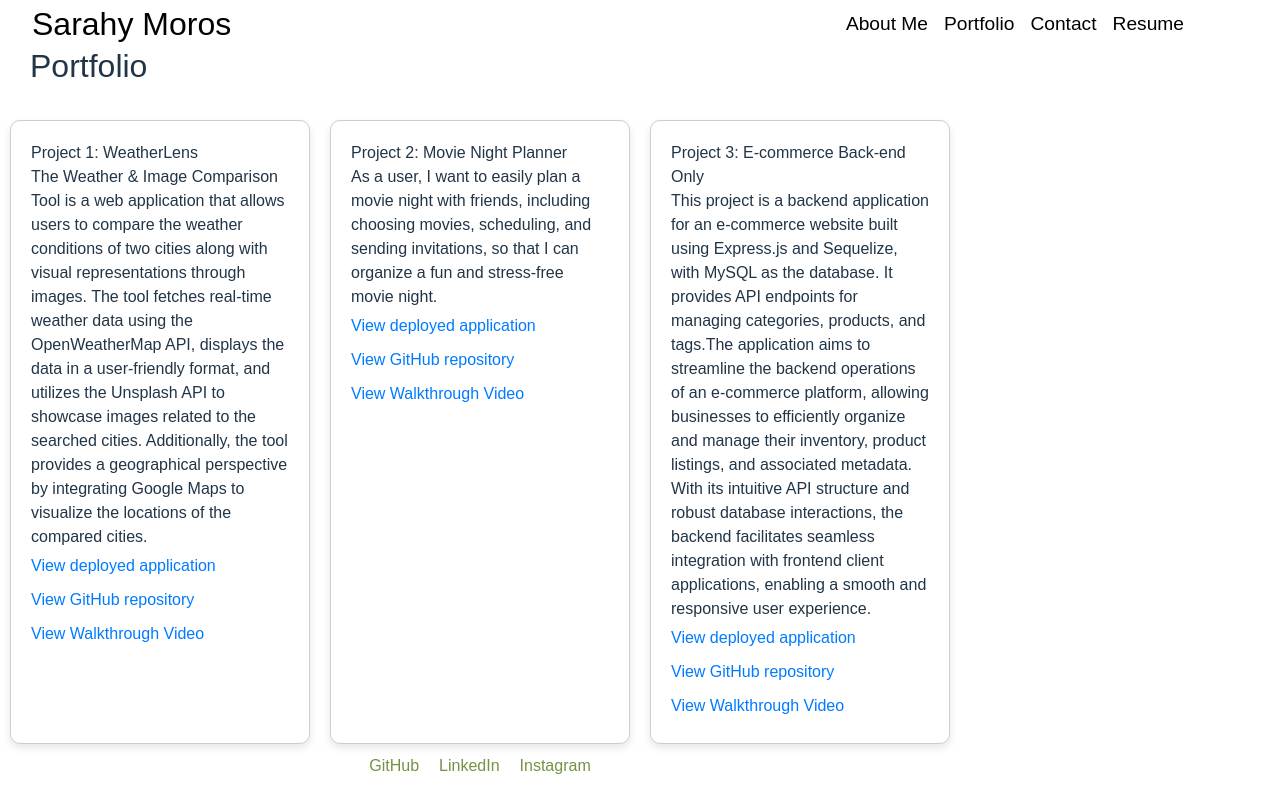
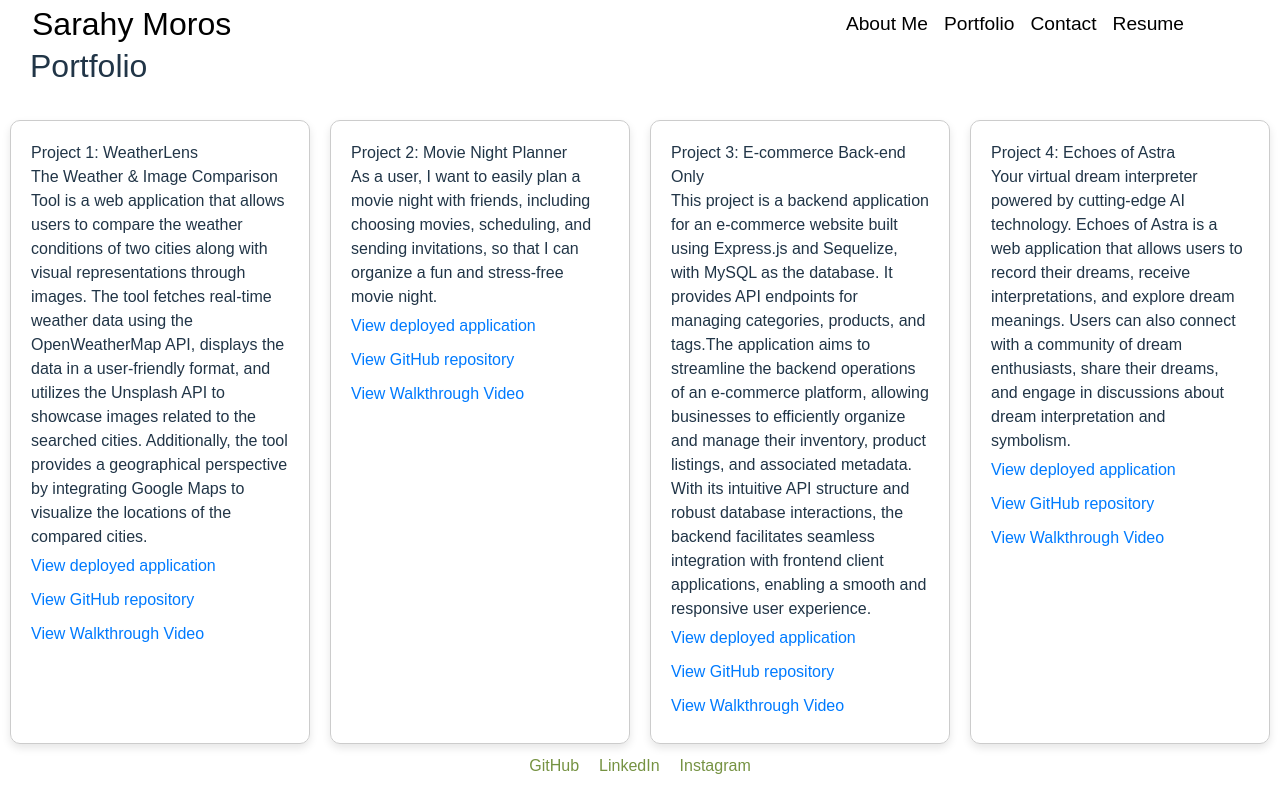
Before and after one commit to Sarmoros/React-Portfolio, a React (Vite) app: page /portfolio in a window 1280 px wide. Built offline with nearby package versions, Linux system fonts and the light colour scheme.

Commit message:
added a 4th project, echoes of astra

```diff
--- a/src/components/portfolio.jsx
+++ b/src/components/portfolio.jsx
@@ -14,7 +14,7 @@ const projects = [
     description: 'As a user, I want to easily plan a movie night with friends, including choosing movies, scheduling, and sending invitations, so that I can organize a fun and stress-free movie night.',
     deployedLink: 'https://example.com/project2',
     githubLink: 'https://github.com/Blade7unner/Movie-Night-Planner-App',
-    imageUrl: 'https://example.com/project2-screenshot.jpg',
+    // imageUrl: 'https://example.com/project2-screenshot.jpg',
   },
   {
     title: 'Project 3: E-commerce Back-end Only',
@@ -24,7 +24,14 @@ const projects = [
     walkthroughVideo: 'https://app.screencastify.com/v3/watch/yn6b9ET3Hkx5GvzIb11h'
     // imageUrl: 'https://example.com/project2-screenshot.jpg',
   },
-  // Add more projects as needed
+  {
+    title: 'Project 4: Echoes of Astra',
+    description: 'Your virtual dream interpreter powered by cutting-edge AI technology. Echoes of Astra is a web application that allows users to record their dreams, receive interpretations, and explore dream meanings. Users can also connect with a community of dream enthusiasts, share their dreams, and engage in discussions about dream interpretation and symbolism.',
+    deployedLink: 'https://echoes-of-astra.onrender.com/',
+    githubLink: 'https://github.com/Sarmoros/E-commerce-Back-End',
+    walkthroughVideo: 'https://drive.google.com/file/d/1IwnHZLdhXe_UxkF7kpqzcasD90tbWhJp/view'
+    // imageUrl: 'https://example.com/project2-screenshot.jpg',
+  },
 ];
 
 const Portfolio = () => {
```
